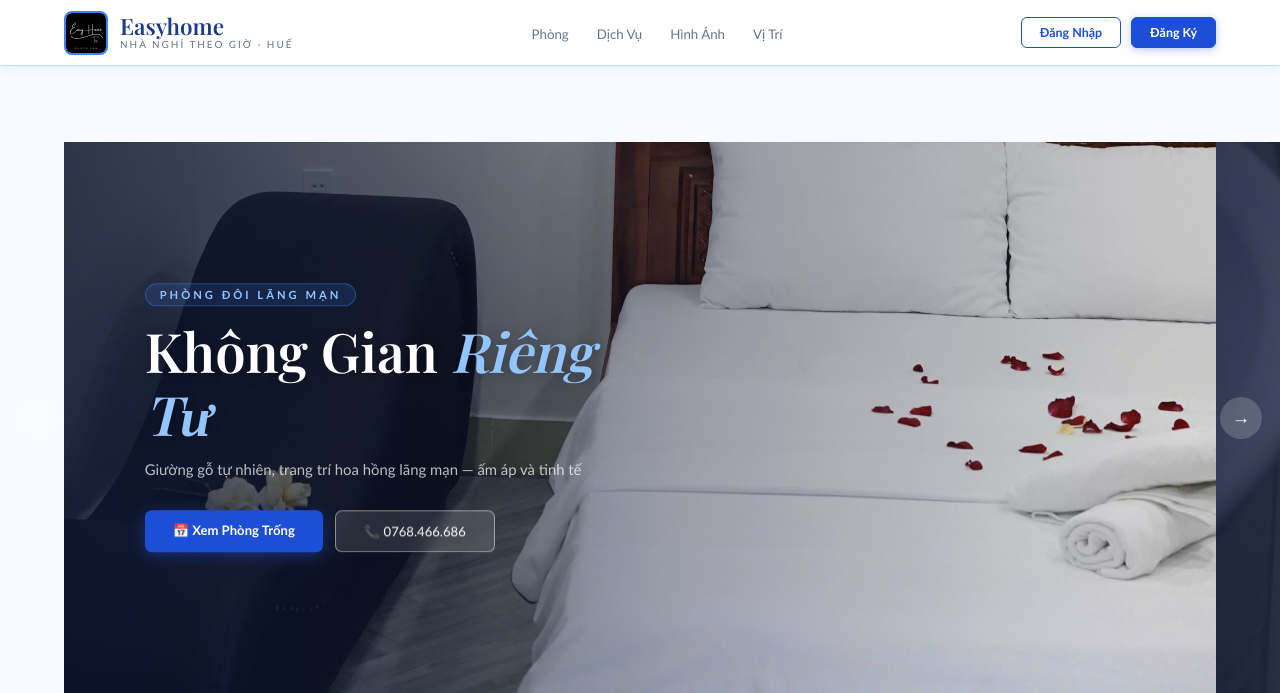
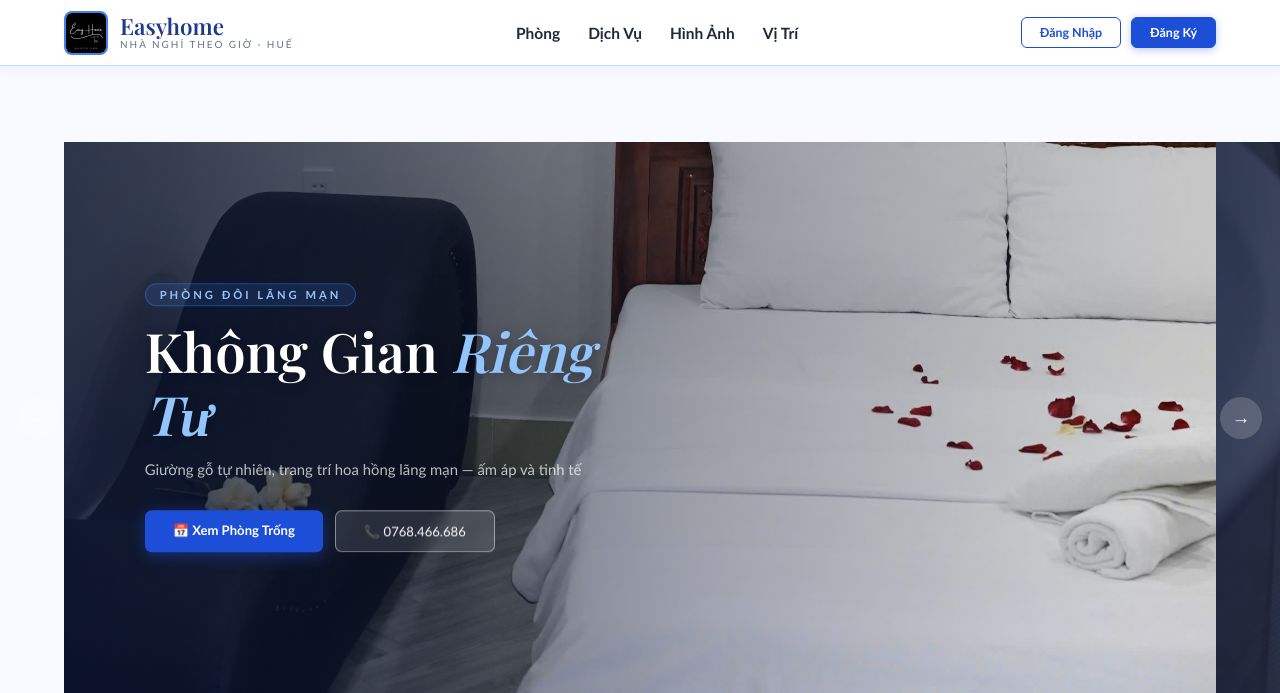
Before and after one commit to VisionCrizzal/thuc-tap-tot-nghiep-web-nha-nghi, a PHP site: page /khachsan/ in a window 1280 px wide. Shown: the top 693 px of the page. Run offline with PHP 8.4, Linux system fonts and the light colour scheme; data comes from the database, SQL or seed files in the repository; some web fonts are replaced.

Commit message:
Increase sizie

```diff
--- a/index.php
+++ b/index.php
@@ -325,7 +325,7 @@ body{font-family:var(--font);background:var(--bg);color:var(--text);overflow-x:h
 .brand-name{font-family:var(--serif);font-size:1.4rem;color:var(--blue-dark);font-weight:600}
 .brand-tagline{font-size:0.62rem;color:var(--muted);letter-spacing:2px;text-transform:uppercase;margin-top:2px}
 .nav-links{display:flex;gap:28px;list-style:none}
-.nav-links a{font-size:0.83rem;font-weight:500;color:var(--muted);text-decoration:none;
+.nav-links a{font-size:0.97rem;font-weight:600;color:#1e293b;text-decoration:none;
   padding:4px 0;border-bottom:2px solid transparent;transition:all .25s}
 .nav-links a:hover{color:var(--blue);border-bottom-color:var(--blue-light)}
 .nav-actions{display:flex;gap:10px;align-items:center}
```
